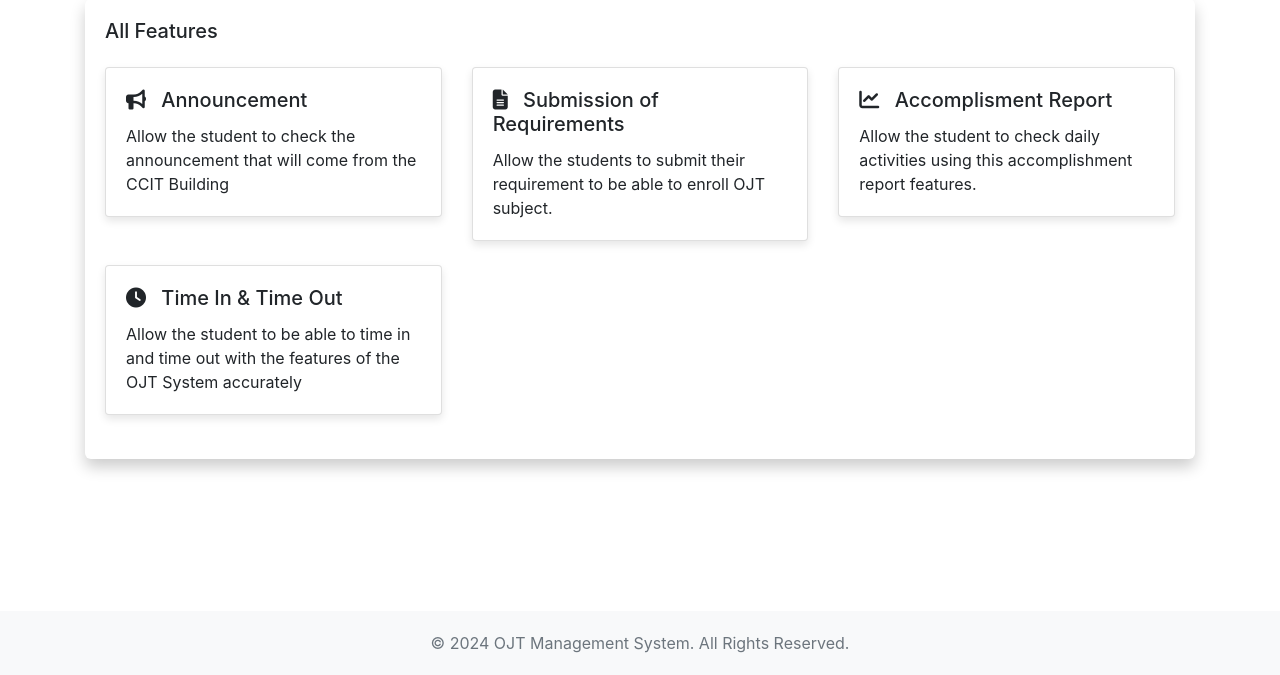
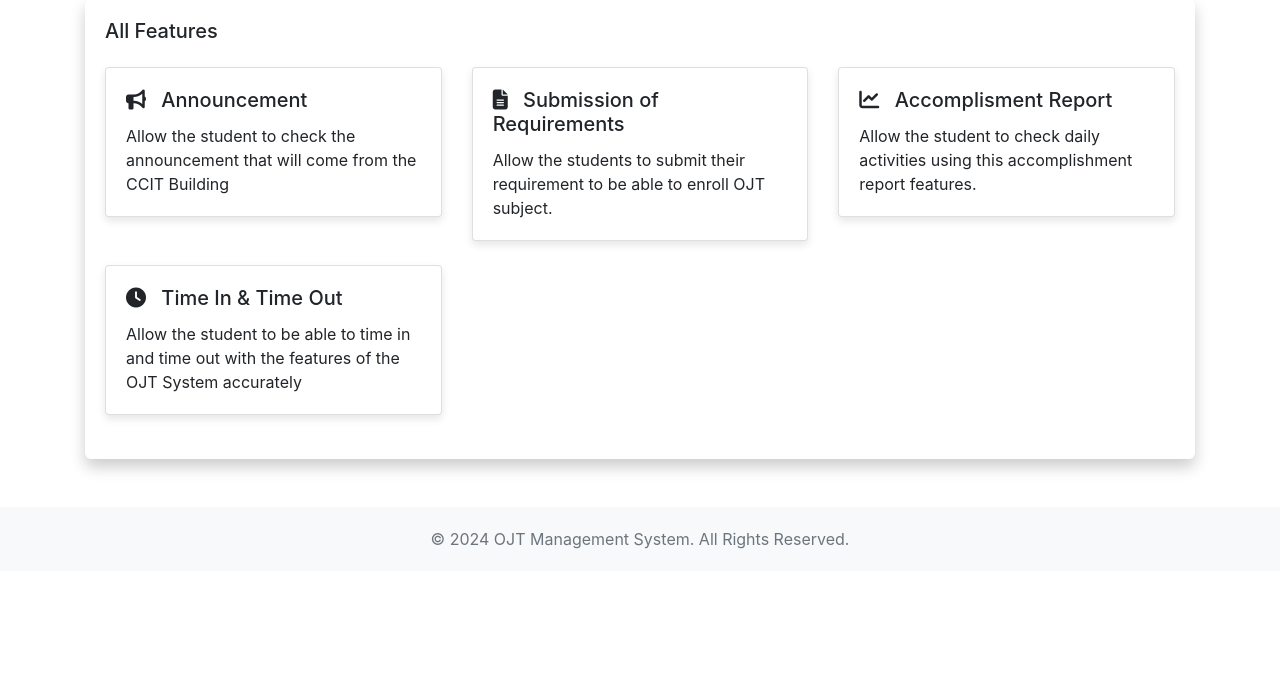
Before and after one commit to chrstncleofas/OJT, a Django app: template students/templates/students/student-main-dashboard.html in a window 1280 px wide. Shown: the part 125-800 px from the top of the page. Run offline with Django 5.2, Linux system fonts and the light colour scheme; the template is opened without the code that fills it, so the values that code supplies are empty; some libraries are stand-ins or nearby versions.

Commit message:
NO_TICKET - Fix issues

```diff
--- a/students/templates/students/student-main-dashboard.html
+++ b/students/templates/students/student-main-dashboard.html
@@ -91,7 +91,7 @@
         </div>
     </div>
     <!--Card  -->
-    <div class="container mt-5">
+    <div class="container mt-5 mb-5">
         <div class="outer-container">
             <h5 class="mb-4">All Features</h5>
             <div class="row">
@@ -131,7 +131,7 @@
         </div>
     </div>
     <!-- Footer -->
-    <footer class="footer fixed-bottom mt-auto">
+    <footer class="footer mt-auto">
         <div class="container">
             <p>&copy; <span id="currentYear"></span> OJT Management System. All Rights Reserved.</p>
         </div>
```
